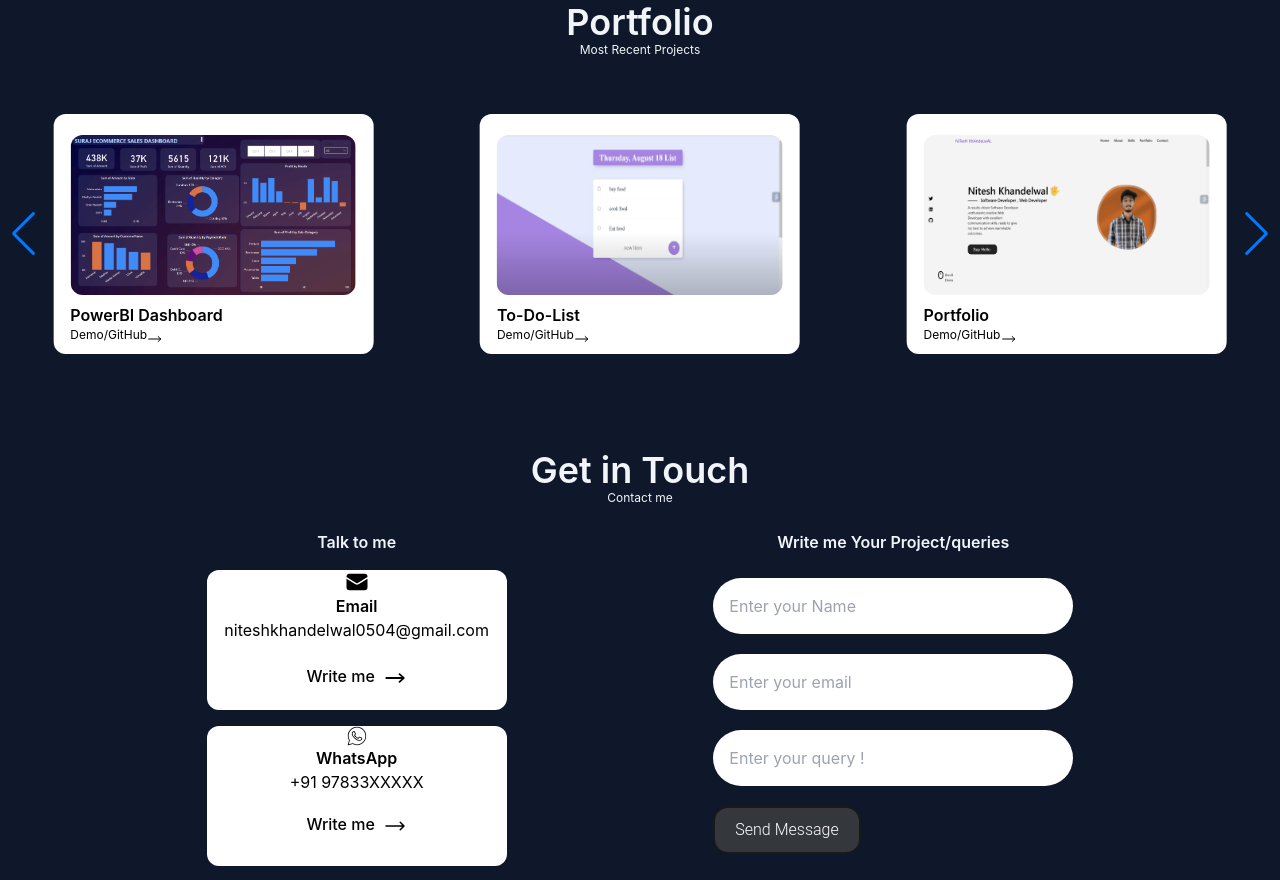
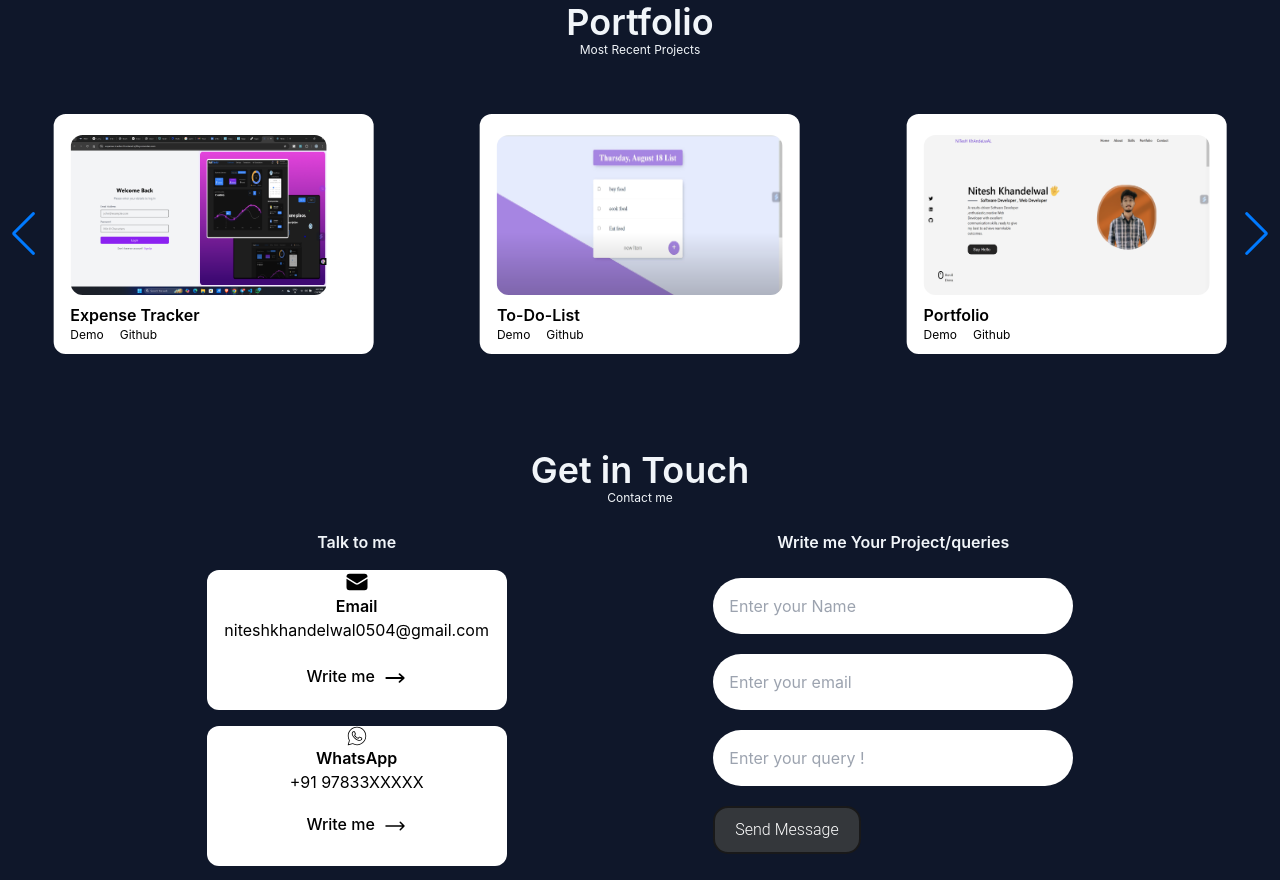
Before and after one commit to nitesh052000/Portfolio, a React (Create React App) app: page / in a window 1280 px wide. Shown: the part 2560-3440 px from the top of the page. Built offline with nearby package versions, Linux system fonts and the light colour scheme.

Commit message:
added projects

```diff
--- a/src/Components/Portfolio/Portfolio.js
+++ b/src/Components/Portfolio/Portfolio.js
@@ -23,9 +23,9 @@ const Portfolio = () => {
     },
     {
       id: 3,
-      title: "PowerBI Dashboard",
-      img: "Power.png",
-      link: "https://github.com/nitesh052000/Power-Bi-Project",
+      title: "Expense Tracker",
+      img: "Screenshot (138).png",
+      link: "https://expense-tracker-frontend-q36q.onrender.com",
     },
     {
       id: 4,
@@ -90,22 +90,9 @@ const Portfolio = () => {
                   target="_blank"
                   rel="noopener noreferrer"
                 >
-                  <div className="flex text-xs">
-                    <h1>Demo/GitHub</h1>
-                    <svg
-                      xmlns="http://www.w3.org/2000/svg"
-                      fill="none"
-                      viewBox="0 0 24 24"
-                      strokeWidth={1.5}
-                      stroke="currentColor"
-                      className="w-4 h-6"
-                    >
-                      <path
-                        strokeLinecap="round"
-                        strokeLinejoin="round"
-                        d="M17.25 8.25L21 12m0 0l-3.75 3.75M21 12H3"
-                      />
-                    </svg>
+                  <div className="flex text-xs gap-4">
+                    <h1>Demo</h1>
+                    <h1>Github</h1>
                   </div>
                 </a>
               </div>
```
Also changed, not shown: public/Screenshot (138).png (added).
